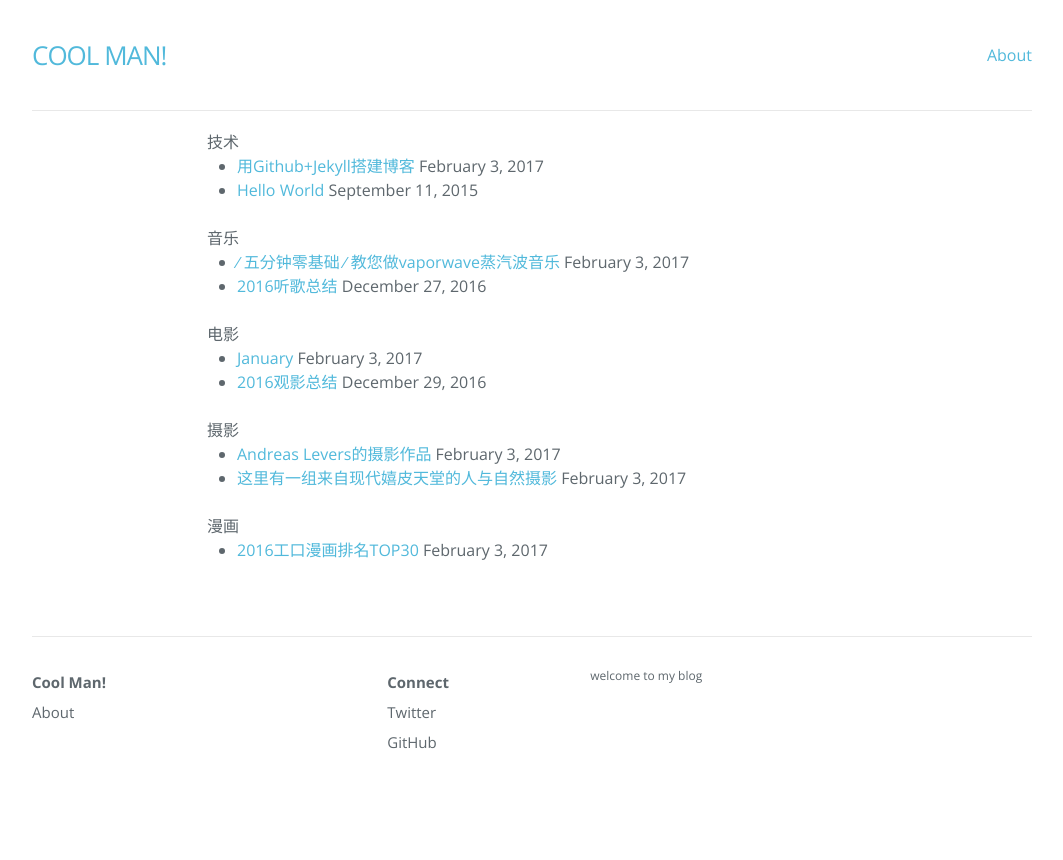
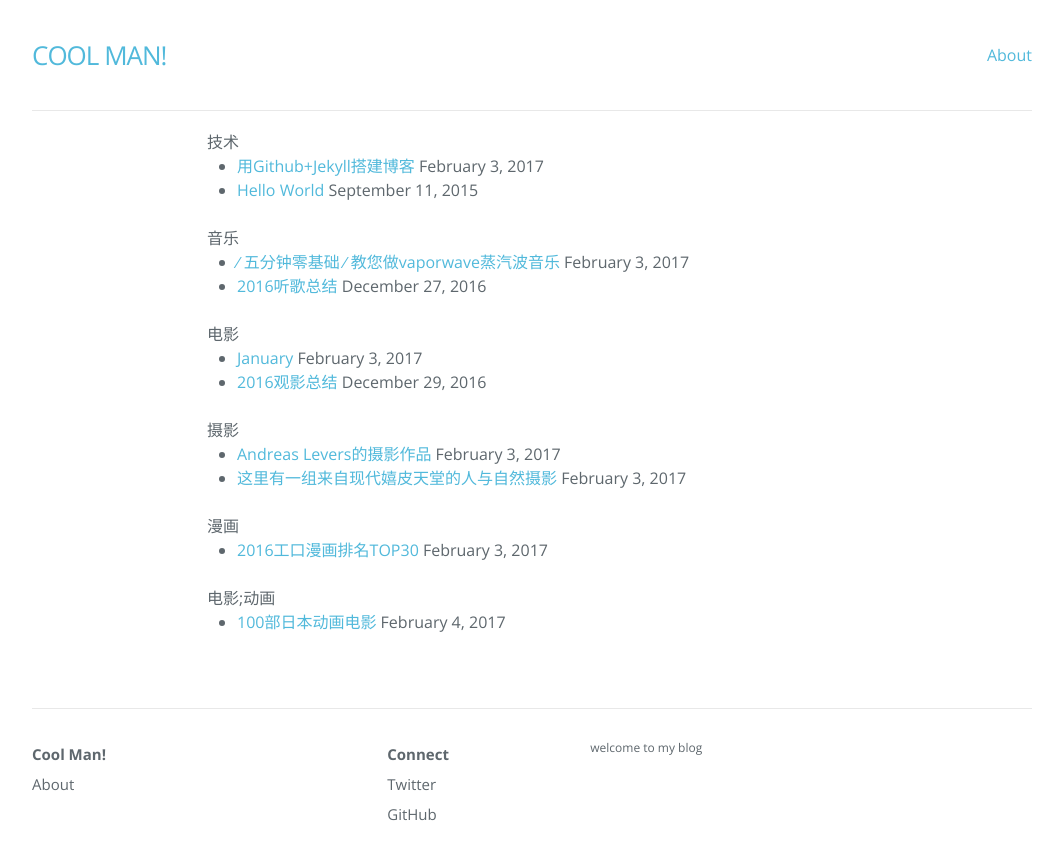
Before and after one commit to SullenChoirboy/SullenChoirboy.github.io, a Jekyll site: the page built from tags/index.html, in a window 1280 px wide. Shown: the top 860 px of the page, without its empty margins (108-1171 px from the left). Built offline with Jekyll 4.4.1, drawn with Linux system fonts in a browser that asks for light colours; nearby versions of some CDN libraries.

Commit message:
Update and rename 2017-02-04-100部日本动画电影.md to 2017-02-04-100animemovie.md

```diff
--- a/_posts/2017-02-04-100部日本动画电影.md
+++ b/_posts/2017-02-04-100animemovie.md
@@ -1,6 +1,9 @@
 ---
+layout: post
 title: 100部日本动画电影
-layout: post
+date: '2017-2-4 14:41'
+tags: 电影;动画
+categories: SullenChoirboy
 ---
 ![Image Title](http://wx3.sinaimg.cn/large/005Gh761ly1fbskqpnqtlj30qo1be0yx.jpg)
 
```
